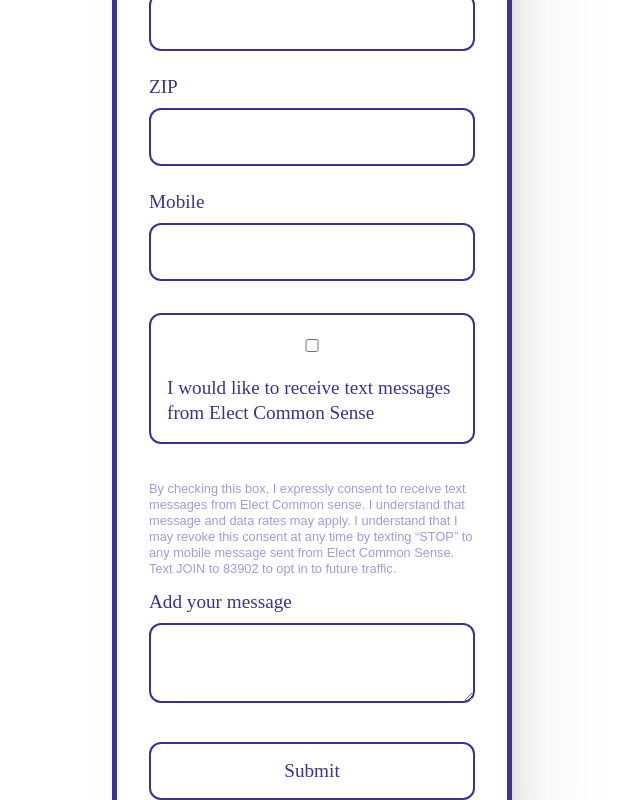
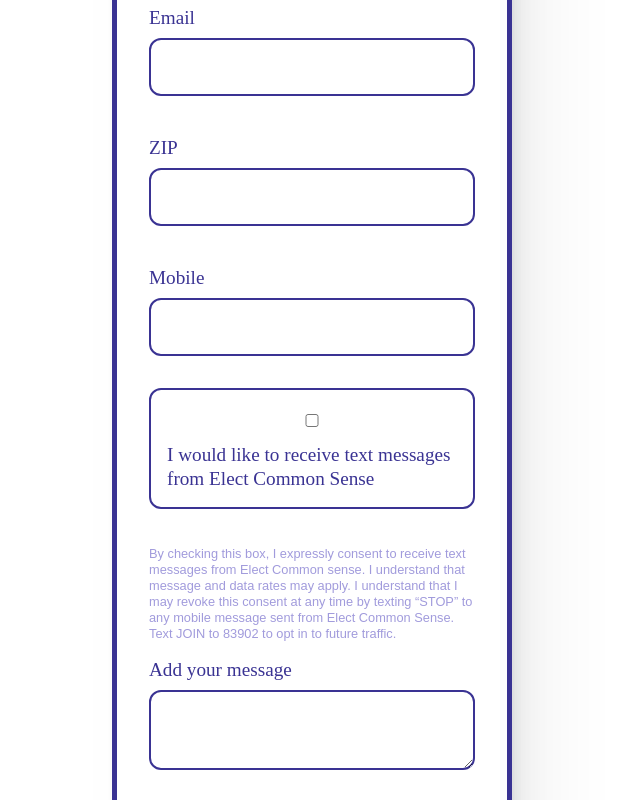
Before and after one commit to National-Public-Affairs/ecs-cra, a React (Create React App) app in the folder client/: page /contact in a window 1280 px wide. Shown: the part 680-1480 px from the top of the page, without its empty margins (328-968 px from the left). Built offline with nearby package versions, Linux system fonts and the light colour scheme; a web font is replaced by a local one.

Commit message:
form field updates

```diff
--- a/client/src/App.css
+++ b/client/src/App.css
@@ -60,6 +60,8 @@ form {
 }
 
 label {
+  display: block;
+  margin-top: 1rem;
   font-family: Interstate;
   font-size: 1.2rem;
   color: var(--purple-3);
@@ -68,7 +70,7 @@ label {
 
 input, textarea {
   width: 100%;
-  margin: 0.5rem 0 1.5rem 0;
+  margin: 0.5rem 0 0 0;
   padding: 1rem;
   border: 2px solid rgb(58, 51, 147);
   border-radius: 0.75rem;
@@ -79,18 +81,23 @@ input, textarea {
   transition: all 150ms ease-in-out;
 }
 
-input.submit:hover {
-  background-color: var(--red);
+input[type="submit"]:hover {
+  background-color: var(--purple-2);
   color: white;
 }
 
-input.submit:active {
+input[type="submit"]:active {
   background-color: var(--purple-3);
 }
 
 textarea:focus, input:focus{
   outline: none;
-  border: 3px solid var(--red);
+  border: 3px solid var(--purple-2);
+}
+
+div[role="alert"] {
+  font-size: 0.85rem;
+  color: var(--red);
 }
 
 .checkbox-wrapper {
@@ -102,7 +109,7 @@ textarea:focus, input:focus{
 }
 
 input[type="checkbox"] {
-  color: var(--purple-3);
+  display: block;
 }
 
 /* general mobile styling */
```
